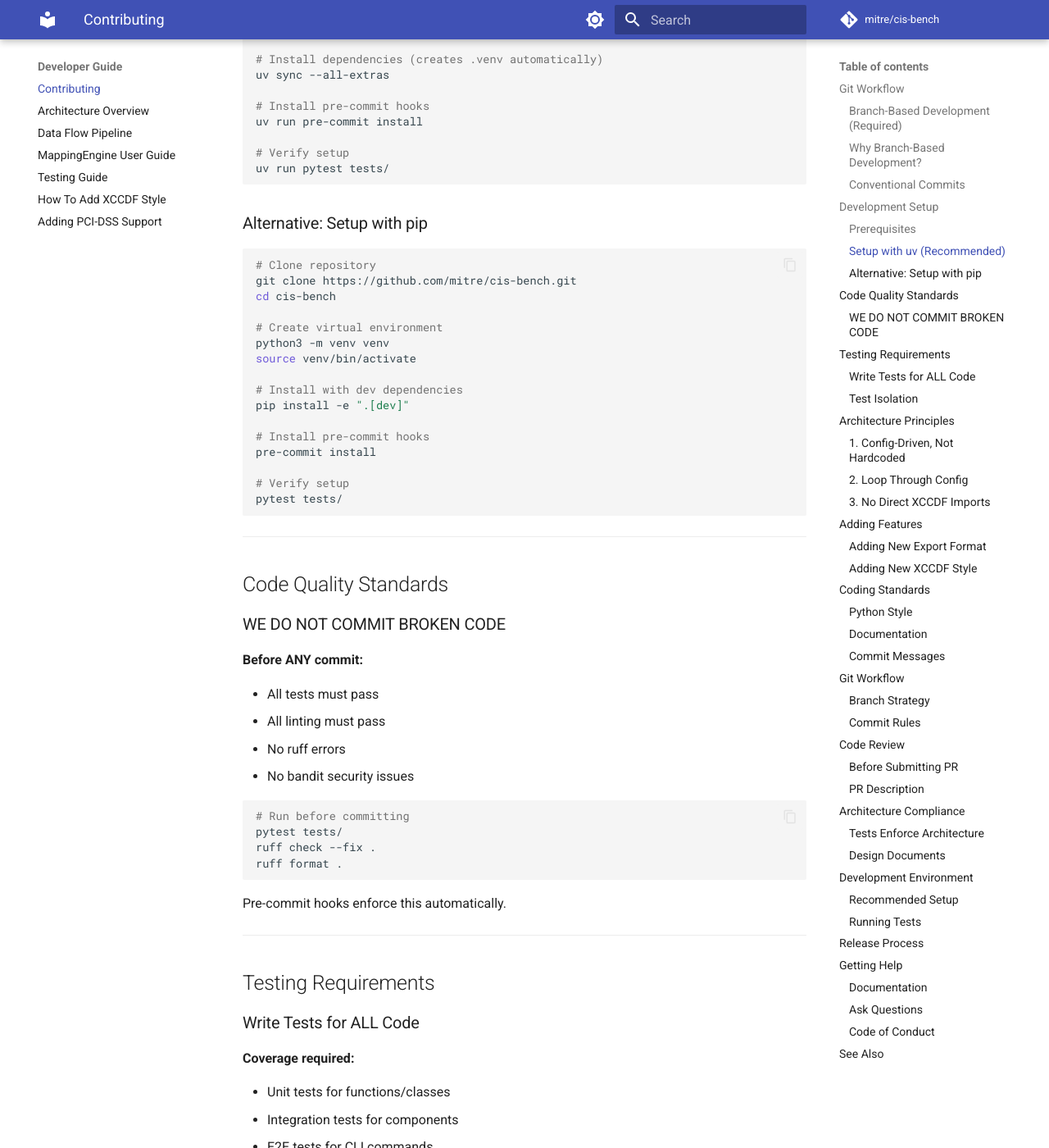
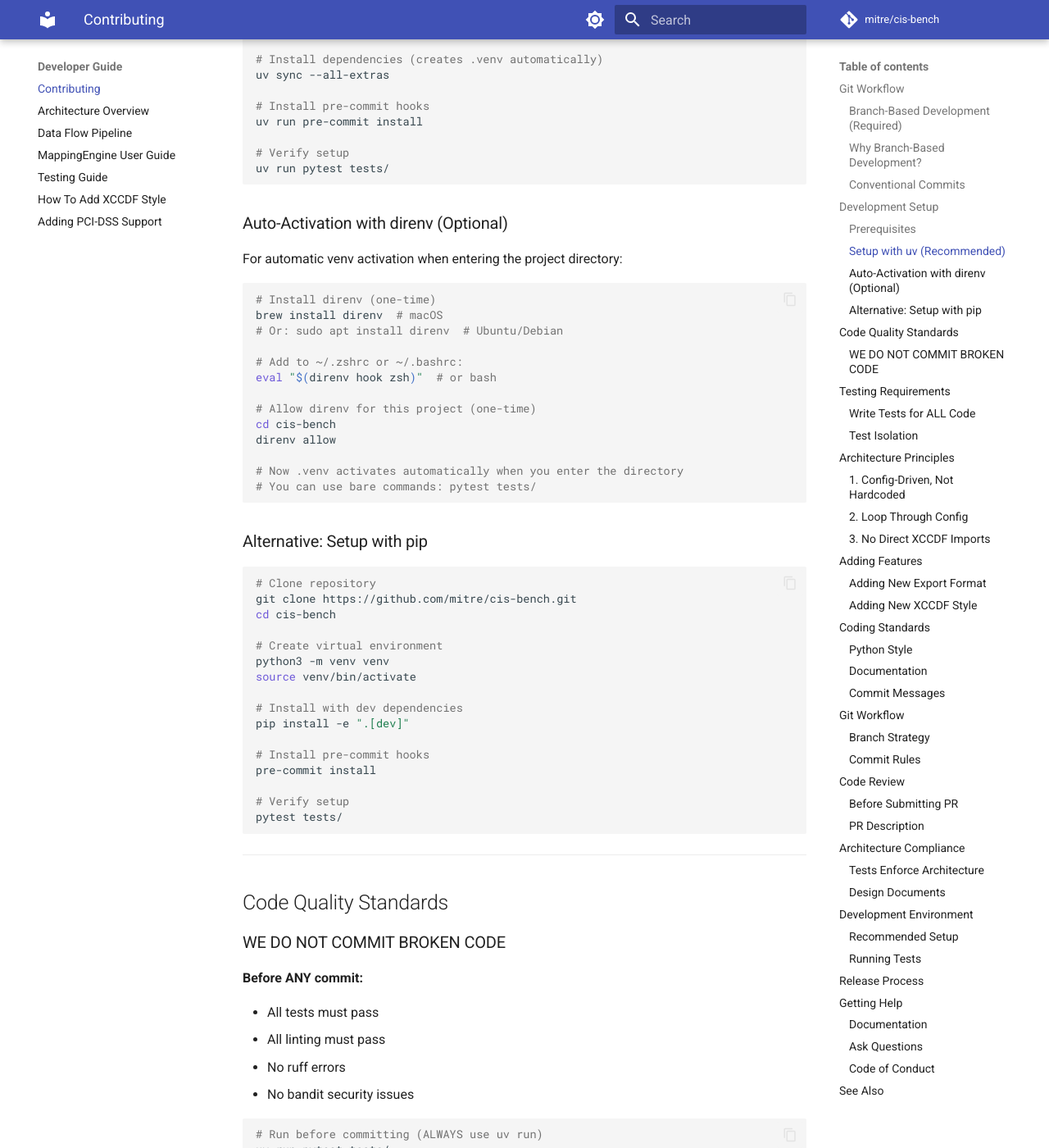
Before and after one commit to mitre/cis-bench, an MkDocs documentation site: the page built from docs/developer-guide/contributing.md, in a window 1280 px wide and 1400 px high, scrolled down 1896 px. Shown: the whole window at 82% size. Built offline with MkDocs 1.6.1 and Material for MkDocs 9.7.7, drawn with Linux system fonts in a browser that asks for light colours; comment, search, counter and statistics services are not loaded; some of the changed text lies outside the part shown.

Commit message:
docs: standardize development commands to use uv run
- Update CLAUDE.md with proper uv run commands for all dev tools
- Update contributing.md with uv run for pytest, ruff, pre-commit
- Update testing.md with uv run commands and test count (1200+)
- Update getting-started.md to recommend uv sync workflow
- Add direnv auto-activation documentation for optional venv activation

This ensures developers use the correct .venv environment instead of
system Python, preventing "module not found" errors.

Authored by: Aaron Lippold<lippold@gmail.com>

````diff
--- a/docs/developer-guide/contributing.md
+++ b/docs/developer-guide/contributing.md
@@ -80,6 +80,26 @@
 uv run pytest tests/
 ```
 
+### Auto-Activation with direnv (Optional)
+
+For automatic venv activation when entering the project directory:
+
+```bash
+# Install direnv (one-time)
+brew install direnv  # macOS
+# Or: sudo apt install direnv  # Ubuntu/Debian
+
+# Add to ~/.zshrc or ~/.bashrc:
+eval "$(direnv hook zsh)"  # or bash
+
+# Allow direnv for this project (one-time)
+cd cis-bench
+direnv allow
+
+# Now .venv activates automatically when you enter the directory
+# You can use bare commands: pytest tests/
+```
+
 ### Alternative: Setup with pip
 
 ```bash
@@ -115,10 +135,10 @@
 - No bandit security issues
 
 ```bash
-# Run before committing
-pytest tests/
-ruff check --fix .
-ruff format .
+# Run before committing (ALWAYS use uv run)
+uv run pytest tests/
+uv run ruff check --fix .
+uv run ruff format .
 ```
 
 Pre-commit hooks enforce this automatically.
@@ -324,8 +344,8 @@
 # Add files specifically
 git add file1.py file2.py
 
-# Run tests first
-pytest tests/
+# Run tests first (use uv run for proper environment)
+uv run pytest tests/
 
 # Then commit
 git commit -m "feat: Add specific feature"
@@ -393,17 +413,17 @@
 ### Running Tests
 
 ```bash
-# All tests
-pytest tests/
+# All tests (ALWAYS use uv run)
+uv run pytest tests/
 
 # Specific module
-pytest tests/unit/test_catalog_database.py
+uv run pytest tests/unit/test_catalog_database.py
 
 # With coverage
-pytest tests/ --cov=src/cis_bench
+uv run pytest tests/ --cov=src/cis_bench
 
 # Verbose
-pytest tests/ -v
+uv run pytest tests/ -v
 ```
 
 ---
````
Also changed, not shown: CLAUDE.md (+59 -30 lines), docs/developer-guide/TESTING.md (+15 -12 lines), docs/getting-started.md (+7 -2 lines).
